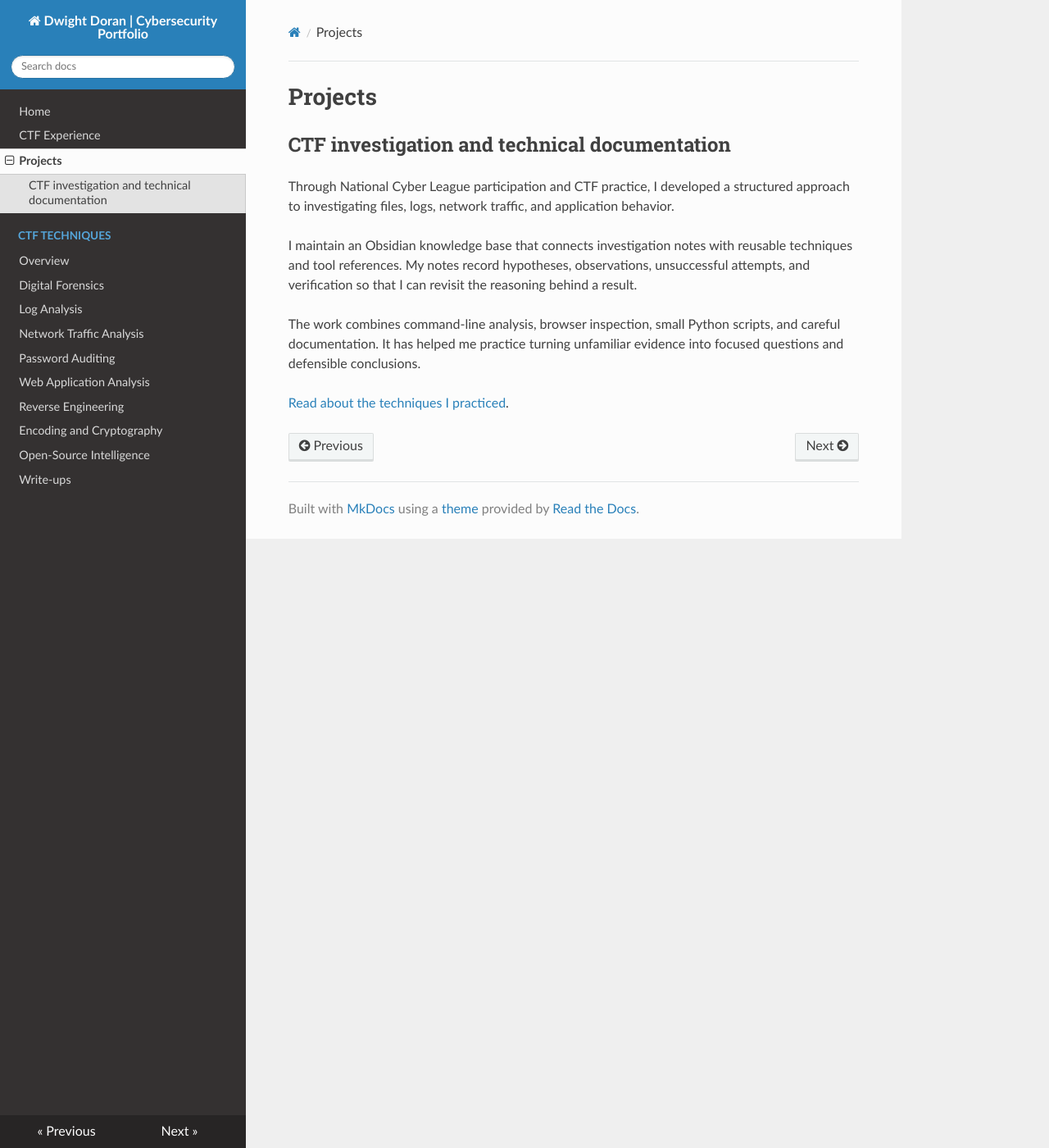
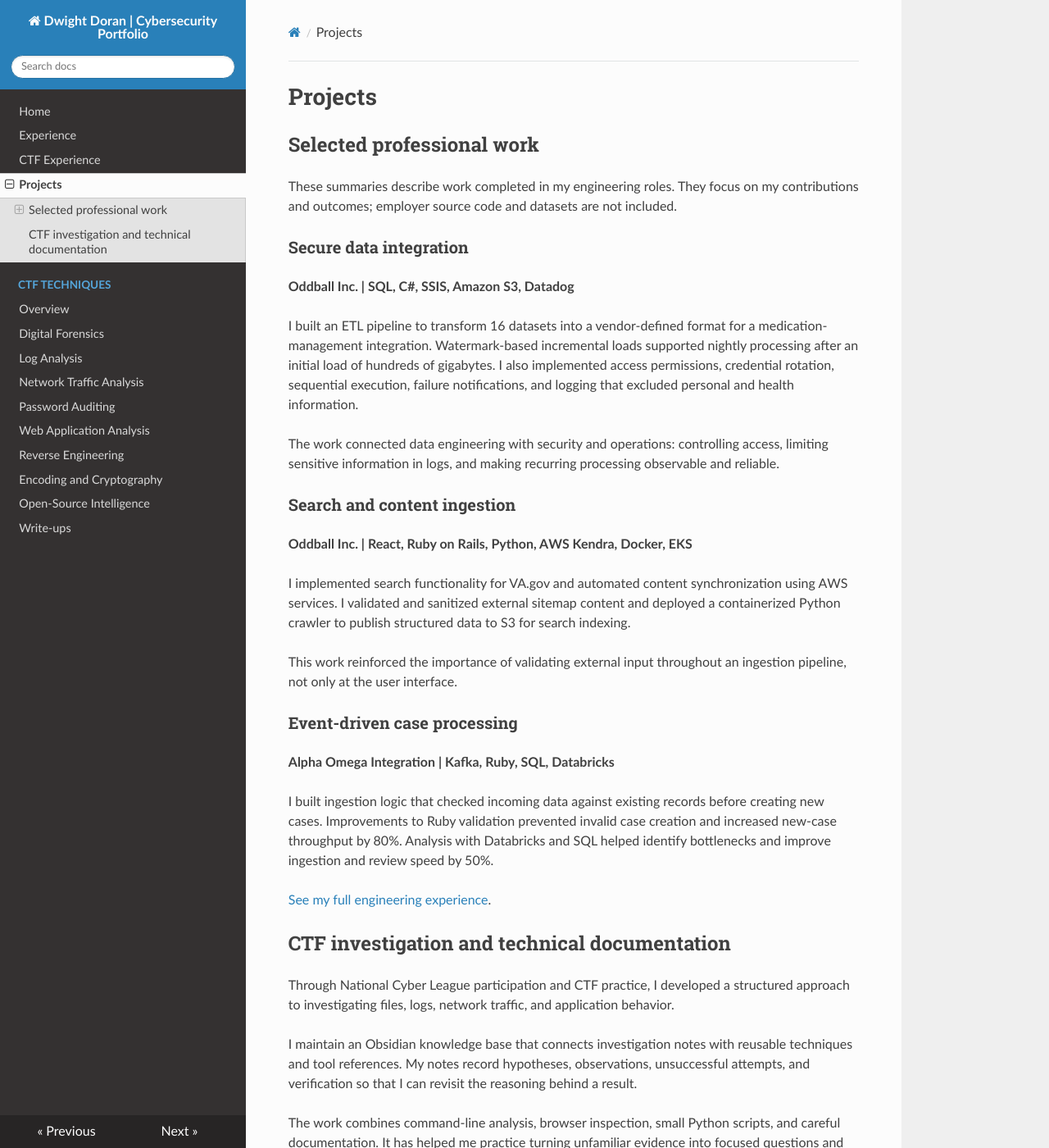
Before and after one commit to dwightdoran/dwightdoran.github.io, an MkDocs documentation site: the page built from docs/projects.md, in a window 1280 px wide and 1400 px high. Shown: the whole window at 82% size. Built offline with MkDocs 1.6.1, drawn with Linux system fonts in a browser that asks for light colours; nearby versions of some CDN libraries.

Commit message:
Add Experience and Certs

```diff
--- a/docs/projects.md
+++ b/docs/projects.md
@@ -1,4 +1,32 @@
 # Projects
+
+## Selected professional work
+
+These summaries describe work completed in my engineering roles. They focus on my contributions and outcomes; employer source code and datasets are not included.
+
+### Secure data integration
+
+**Oddball Inc. | SQL, C#, SSIS, Amazon S3, Datadog**
+
+I built an ETL pipeline to transform 16 datasets into a vendor-defined format for a medication-management integration. Watermark-based incremental loads supported nightly processing after an initial load of hundreds of gigabytes. I also implemented access permissions, credential rotation, sequential execution, failure notifications, and logging that excluded personal and health information.
+
+The work connected data engineering with security and operations: controlling access, limiting sensitive information in logs, and making recurring processing observable and reliable.
+
+### Search and content ingestion
+
+**Oddball Inc. | React, Ruby on Rails, Python, AWS Kendra, Docker, EKS**
+
+I implemented search functionality for VA.gov and automated content synchronization using AWS services. I validated and sanitized external sitemap content and deployed a containerized Python crawler to publish structured data to S3 for search indexing.
+
+This work reinforced the importance of validating external input throughout an ingestion pipeline, not only at the user interface.
+
+### Event-driven case processing
+
+**Alpha Omega Integration | Kafka, Ruby, SQL, Databricks**
+
+I built ingestion logic that checked incoming data against existing records before creating new cases. Improvements to Ruby validation prevented invalid case creation and increased new-case throughput by 80%. Analysis with Databricks and SQL helped identify bottlenecks and improve ingestion and review speed by 50%.
+
+[See my full engineering experience](experience.md).
 
 ## CTF investigation and technical documentation
 
--- a/mkdocs.yml
+++ b/mkdocs.yml
@@ -4,6 +4,7 @@ theme:
   name: readthedocs
 nav:
   - Home: index.md
+  - Experience: experience.md
   - CTF Experience: ctf-experience.md
   - Projects: projects.md
   - CTF Techniques:
```
Also changed, not shown: README.md (+14 -3 lines), docs/experience.md (added, +52 -0 lines), docs/index.md (+16 -3 lines).
